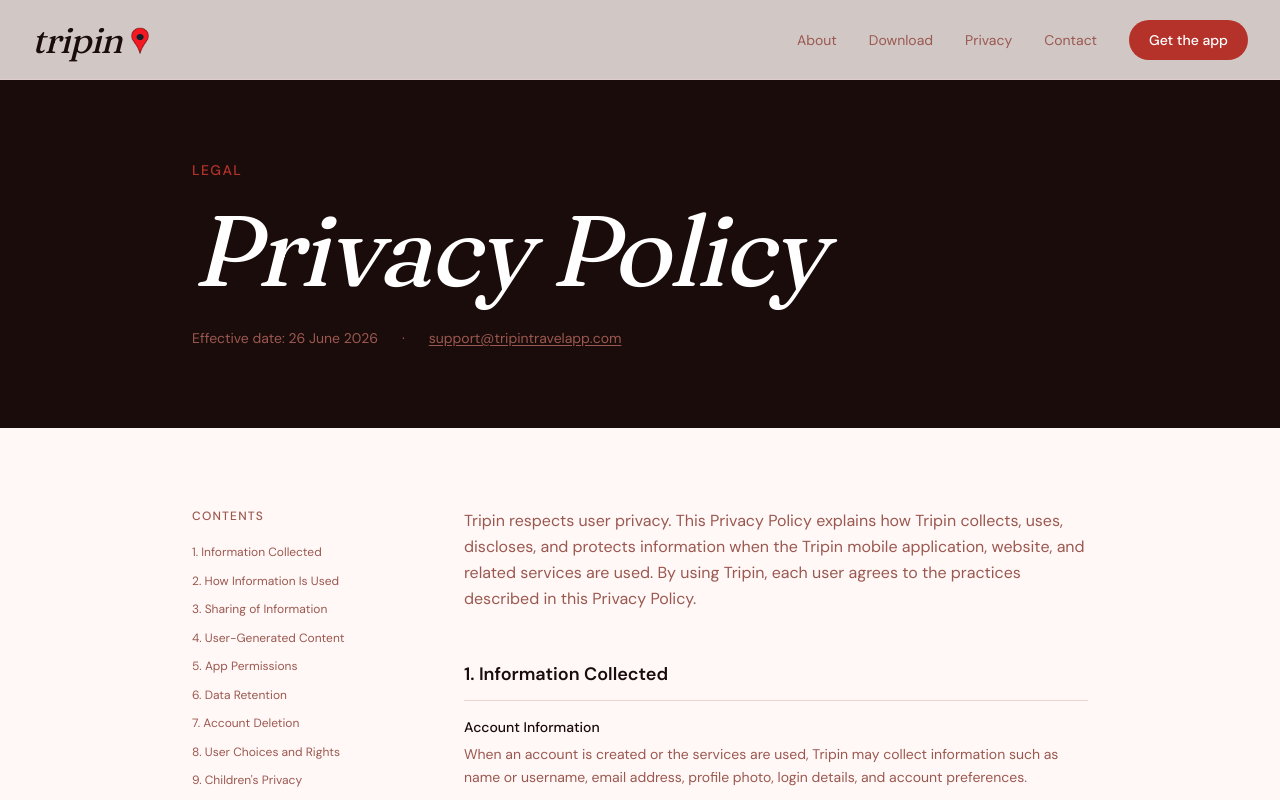
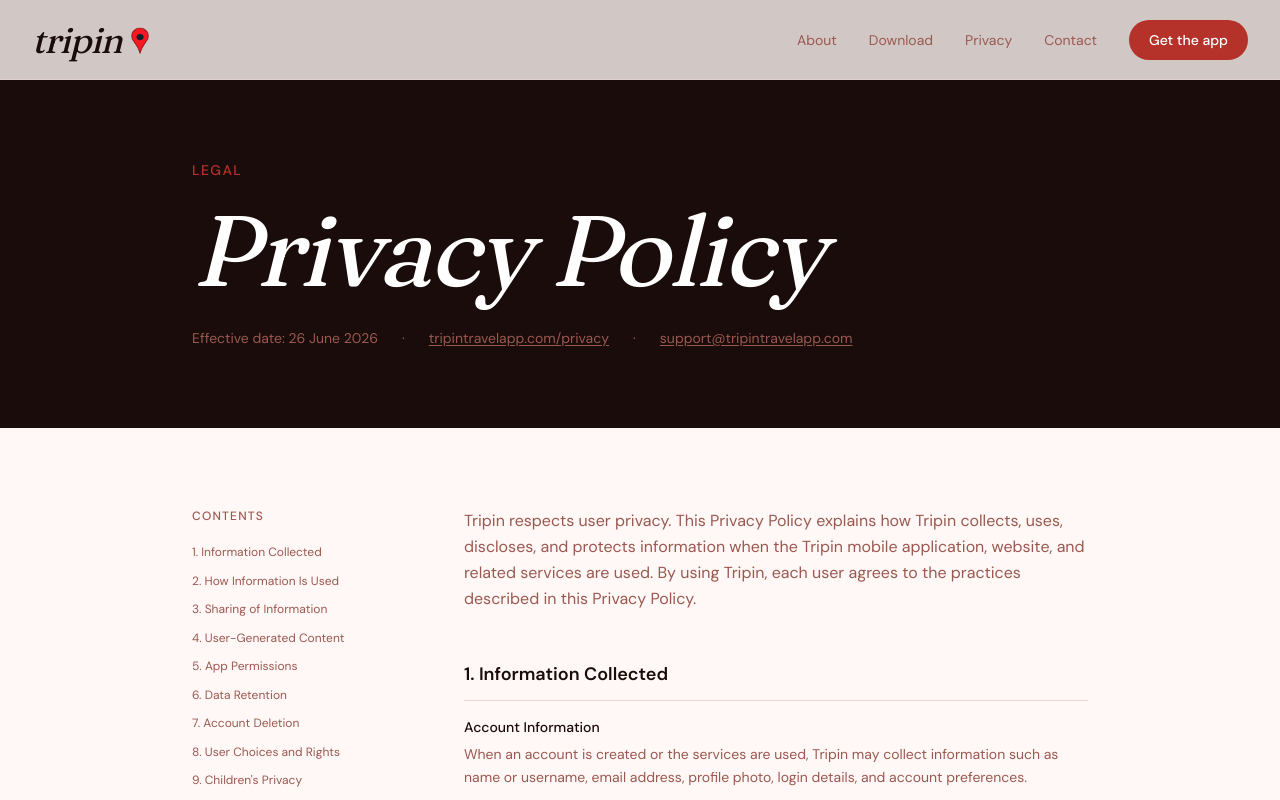
Before and after one commit to otisbu711/Tripin-Website, a Next.js app: page /privacy in a window 1280 px wide. Shown: the top 800 px of the page. Built offline with nearby package versions, Linux system fonts and the light colour scheme.

Commit message:
Add tripintravelapp.com/privacy canonical link to privacy policy header

```diff
--- a/app/privacy/page.tsx
+++ b/app/privacy/page.tsx
@@ -145,6 +145,10 @@
             <div className="flex flex-wrap gap-6 font-sans text-sm" style={{ color: '#9B5850' }}>
               <span>Effective date: 26 June 2026</span>
               <span>·</span>
+              <a href="https://tripintravelapp.com/privacy" className="hover:text-white transition-colors underline underline-offset-2">
+                tripintravelapp.com/privacy
+              </a>
+              <span>·</span>
               <a href="mailto:support@tripintravelapp.com" className="hover:text-white transition-colors underline underline-offset-2">
                 support@tripintravelapp.com
               </a>
```
